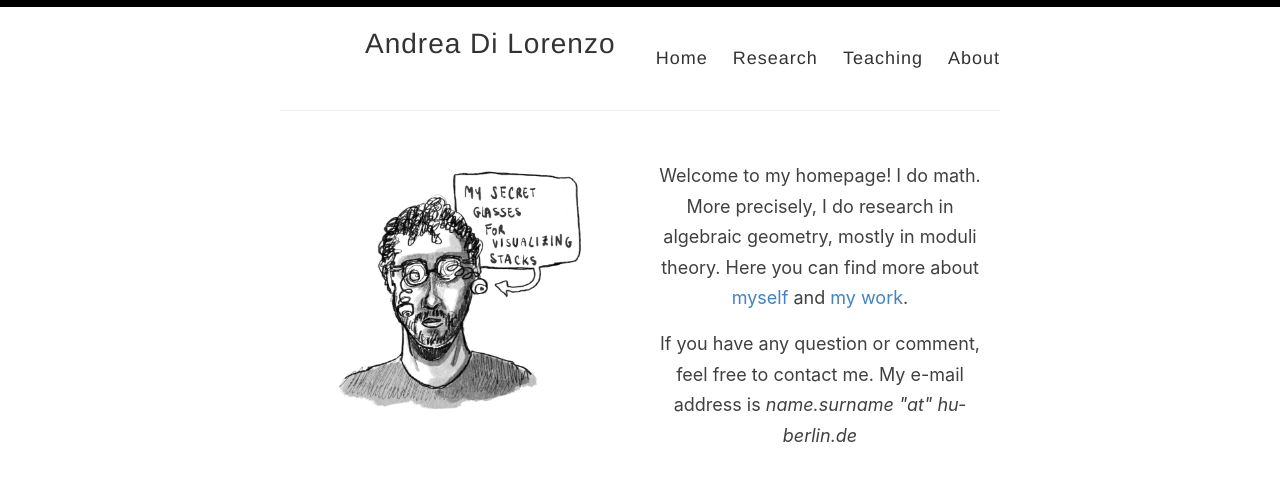
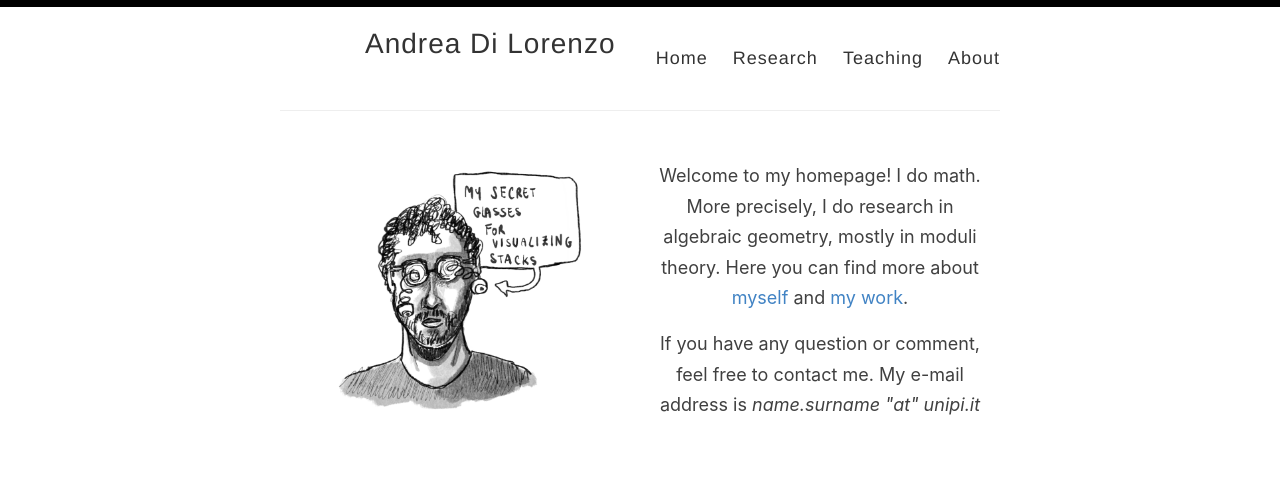
Before and after one commit to anddil/anddil.github.io, a Jekyll site: the page built from index.html, in a window 1280 px wide. Shown: the top 481 px of the page. Built offline with Jekyll 4.4.1, drawn with Linux system fonts in a browser that asks for light colours; the list of posts is cut into pages by our own code.

Commit message:
Update index.html

```diff
--- a/index.html
+++ b/index.html
@@ -53,7 +53,7 @@ layout: default
     <a href="{{ site.baseurl }}/research">my work</a>. </p>
 
   <p> If you have any question or comment, feel free to contact me.
-    My e-mail address is <i> name.surname "at" hu-berlin.de </i> </p>
+    My e-mail address is <i> name.surname "at" unipi.it </i> </p>
 </div>
 </body>
 
```
